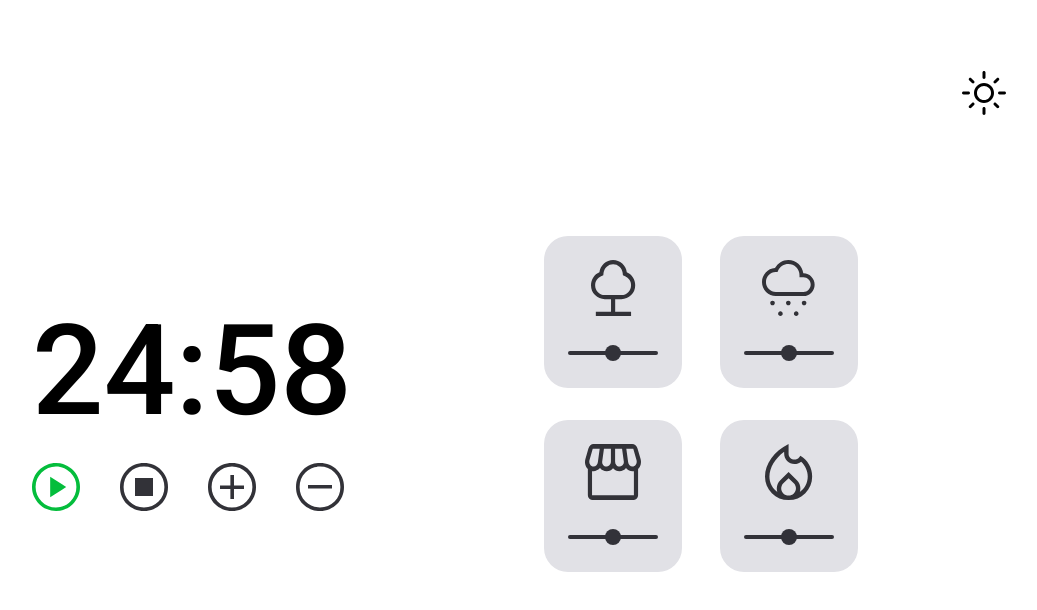
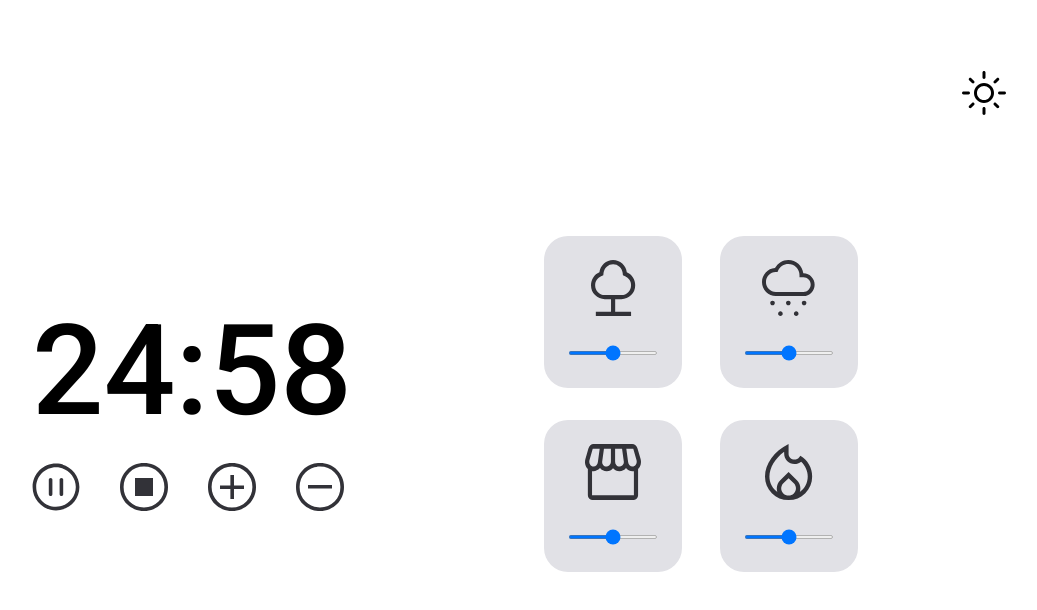
Before and after one commit to Garcezs/FocusTimer-2.0, a plain HTML site: page index.html in a window 1280 px wide. Both pictures are taken after a click on the button 248 px from the left and 487 px from the top of the page. Shown: the whole page, without its empty margins (192-1229 px from the left). Drawn offline with Linux system fonts and the light colour scheme.

Commit message:
Add files via upload

```diff
--- a/index.html
+++ b/index.html
@@ -39,6 +39,20 @@
                 <path d="M18.18 34.2L34.2 24L18.18 13.8V34.2ZM24 48C20.72 48 17.62 47.37 14.7 46.11C11.78 44.85 9.23 43.13 7.05 40.95C4.87 38.77 3.15 36.22 1.89 33.3C0.63 30.38 0 27.28 0 24C0 20.72 0.63 17.62 1.89 14.7C3.15 11.78 4.87 9.23 7.05 7.05C9.23 4.87 11.78 3.15 14.7 1.89C17.62 0.63 20.72 0 24 0C27.28 0 30.38 0.63 33.3 1.89C36.22 3.15 38.77 4.87 40.95 7.05C43.13 9.23 44.85 11.78 46.11 14.7C47.37 17.62 48 20.72 48 24C48 27.28 47.37 30.38 46.11 33.3C44.85 36.22 43.13 38.77 40.95 40.95C38.77 43.13 36.22 44.85 33.3 46.11C30.38 47.37 27.28 48 24 48ZM24 44.4C29.6 44.4 34.4 42.4 38.4 38.4C42.4 34.4 44.4 29.6 44.4 24C44.4 18.4 42.4 13.6 38.4 9.6C34.4 5.6 29.6 3.6 24 3.6C18.4 3.6 13.6 5.6 9.6 9.6C5.6 13.6 3.6 18.4 3.6 24C3.6 29.6 5.6 34.4 9.6 38.4C13.6 42.4 18.4 44.4 24 44.4Z" fill="#323238"/>
                 </svg>
             </button>
+            <button class="pause hide">
+                <svg width="48" height="48" viewBox="0 0 48 48" fill="none" xmlns="http://www.w3.org/2000/svg">
+                    <g clip-path="url(#clip0_602_3)">
+                    <path fill-rule="evenodd" clip-rule="evenodd" d="M0.599976 24C0.599976 11.0809 11.0809 0.599998 24 0.599998C36.9191 0.599998 47.4 11.0809 47.4 24C47.4 36.9191 36.9191 47.4 24 47.4C11.0809 47.4 0.599976 36.9191 0.599976 24ZM24 4.2C13.0691 4.2 4.19998 13.0691 4.19998 24C4.19998 34.9309 13.0691 43.8 24 43.8C34.9309 43.8 43.8 34.9309 43.8 24C43.8 13.0691 34.9309 4.2 24 4.2Z" fill="#323238"/>
+                    <path fill-rule="evenodd" clip-rule="evenodd" d="M18.6 15C19.5941 15 20.4 15.8059 20.4 16.8V31.2C20.4 32.1941 19.5941 33 18.6 33C17.606 33 16.8 32.1941 16.8 31.2V16.8C16.8 15.8059 17.606 15 18.6 15Z" fill="#323238"/>
+                    <path fill-rule="evenodd" clip-rule="evenodd" d="M29.4 15C30.3941 15 31.2 15.8059 31.2 16.8V31.2C31.2 32.1941 30.3941 33 29.4 33C28.4059 33 27.6 32.1941 27.6 31.2V16.8C27.6 15.8059 28.4059 15 29.4 15Z" fill="#323238"/>
+                    </g>
+                    <defs>
+                    <clipPath id="clip0_602_3">
+                    <rect width="48" height="48" fill="white"/>
+                    </clipPath>
+                    </defs>
+                    </svg>
+                </svg>
             <button class="stop">
                 <svg width="48" height="48" viewBox="0 0 48 48" fill="none" xmlns="http://www.w3.org/2000/svg">
                 <path d="M24 48C20.6 48 17.44 47.39 14.52 46.17C11.6 44.95 9.06 43.26 6.9 41.1C4.74 38.94 3.05 36.4 1.83 33.48C0.61 30.56 0 27.4 0 24C0 20.64 0.61 17.5 1.83 14.58C3.05 11.66 4.74 9.12 6.9 6.96C9.06 4.8 11.6 3.1 14.52 1.86C17.44 0.62 20.6 0 24 0C27.36 0 30.5 0.62 33.42 1.86C36.34 3.1 38.88 4.8 41.04 6.96C43.2 9.12 44.9 11.66 46.14 14.58C47.38 17.5 48 20.64 48 24C48 27.4 47.38 30.56 46.14 33.48C44.9 36.4 43.2 38.94 41.04 41.1C38.88 43.26 36.34 44.95 33.42 46.17C30.5 47.39 27.36 48 24 48ZM24 44.4C29.8 44.4 34.65 42.45 38.55 38.55C42.45 34.65 44.4 29.8 44.4 24C44.4 18.2 42.45 13.35 38.55 9.45C34.65 5.55 29.8 3.6 24 3.6C18.2 3.6 13.35 5.55 9.45 9.45C5.55 13.35 3.6 18.2 3.6 24C3.6 29.8 5.55 34.65 9.45 38.55C13.35 42.45 18.2 44.4 24 44.4ZM15 33H33V15H15V33Z" fill="#323238"/>
--- /dev/null
+++ b/js/controls.js
@@ -0,0 +1,17 @@
+export default function controls(buttonPlay, buttonPause){
+    function play() {
+        buttonPlay.classList.add('hide')
+        buttonPause.classList.remove('hide')
+    }
+
+    function pause() {
+        buttonPause.classList.add('hide')
+        buttonPlay.classList.remove('hide')
+    }
+
+
+    return {
+        play,
+        pause
+    }
+}
--- a/js/elements.js
+++ b/js/elements.js
@@ -1,4 +1,5 @@
 let buttonPlay = document.querySelector('.play')
+let buttonPause = document.querySelector('.pause')
 let buttonStop = document.querySelector('.stop')
 let buttonAddFiveMinutes = document.querySelector('.addFiveMinutes')
 let buttonRemoveFiveMinutes = document.querySelector('.removeFiveMinutes')
@@ -16,6 +17,7 @@ const chk = document.getElementById('chk');
 
 export const elements = {
     buttonPlay,
+    buttonPause,
     buttonStop,
     buttonAddFiveMinutes,
     buttonRemoveFiveMinutes,
--- a/js/events.js
+++ b/js/events.js
@@ -1,21 +1,23 @@
-export default function events({sound, timer, buttonPlay, buttonStop, buttonAddFiveMinutes, buttonRemoveFiveMinutes, nightModeButton, dayModeButton, forestSoundButton, rainSoundButton, coffeeShopSoundButton, fireSoundButton, chk}) {
+export default function events({sound, timer, controls, buttonPlay, buttonPause, buttonStop, buttonAddFiveMinutes, buttonRemoveFiveMinutes, nightModeButton, dayModeButton, forestSoundButton, rainSoundButton, coffeeShopSoundButton, fireSoundButton, chk}) {
     buttonPlay.addEventListener('click', function() {
-      sound.pressButton()
+      controls.play()
       timer.countdown()
     })
 
+    buttonPause.addEventListener('click', ()=>{
+      controls.pause()
+      timer.hold()
+    })
+
     buttonStop.addEventListener('click', ()=>{
-      sound.pressButton()
       timer.resetTimer()
     })
 
     buttonAddFiveMinutes.addEventListener('click', ()=>{
-      sound.pressButton()
       timer.addTime()
     })
 
     buttonRemoveFiveMinutes.addEventListener('click', ()=>{
-      sound.pressButton()
       timer.removeTime()
     })
 
--- a/js/index.js
+++ b/js/index.js
@@ -1,10 +1,12 @@
 import { elements } from './elements.js'
 import Sounds from './sounds.js'
 import Timer from './timer.js'
+import Controls from './controls.js'
 import Events from './events.js'
 
 const {
   buttonPlay,
+  buttonPause,
   buttonStop,
   buttonAddFiveMinutes,
   buttonRemoveFiveMinutes,
@@ -20,5 +22,6 @@ const {
 } = elements
 
 const sound = Sounds()
+const controls = Controls(buttonPlay, buttonPause)
 const timer = Timer({minutesDisplay, secondsDisplay})
-const {} = Events({timer, sound, buttonPlay, buttonStop, buttonAddFiveMinutes, buttonRemoveFiveMinutes, nightModeButton, dayModeButton, forestSoundButton, rainSoundButton, coffeeShopSoundButton, fireSoundButton, chk})
+const {} = Events({timer, controls, sound, buttonPlay, buttonPause, buttonStop, buttonAddFiveMinutes, buttonRemoveFiveMinutes, nightModeButton, dayModeButton, forestSoundButton, rainSoundButton, coffeeShopSoundButton, fireSoundButton, chk})
--- a/js/timer.js
+++ b/js/timer.js
@@ -56,10 +56,15 @@ function countdown(){
     }, 1000)
 }
 
+function hold() {
+  clearTimeout(timerTimeOut)
+}
+
 return {
   resetTimer,
   addTime,
   removeTime,
   countdown,
+  hold
 }
 }
--- a/style.css
+++ b/style.css
@@ -103,7 +103,7 @@ button {
 }
 
 .slider {
-    -webkit-appearance: none;
+    -moz-webkit-appearance: none;
     top: 11.5rem;
     position: absolute;
     width: 9rem;
```
